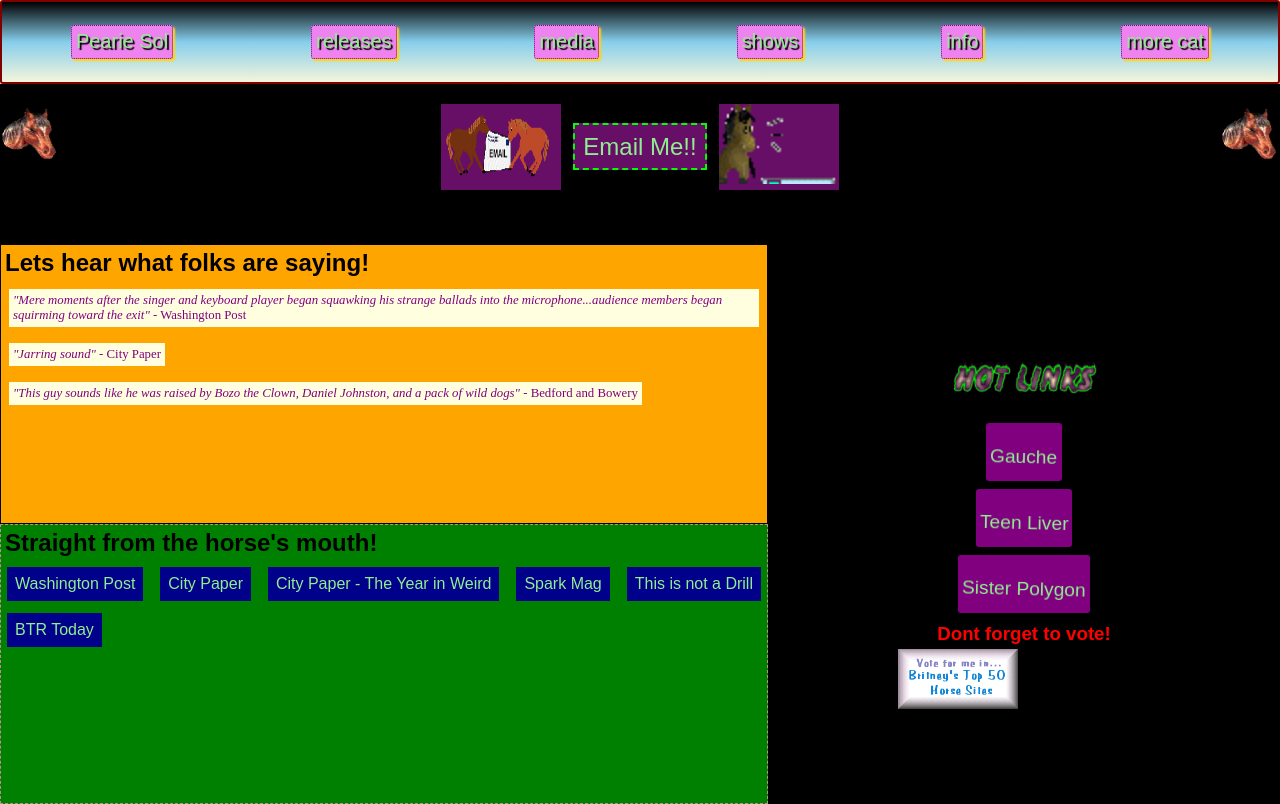
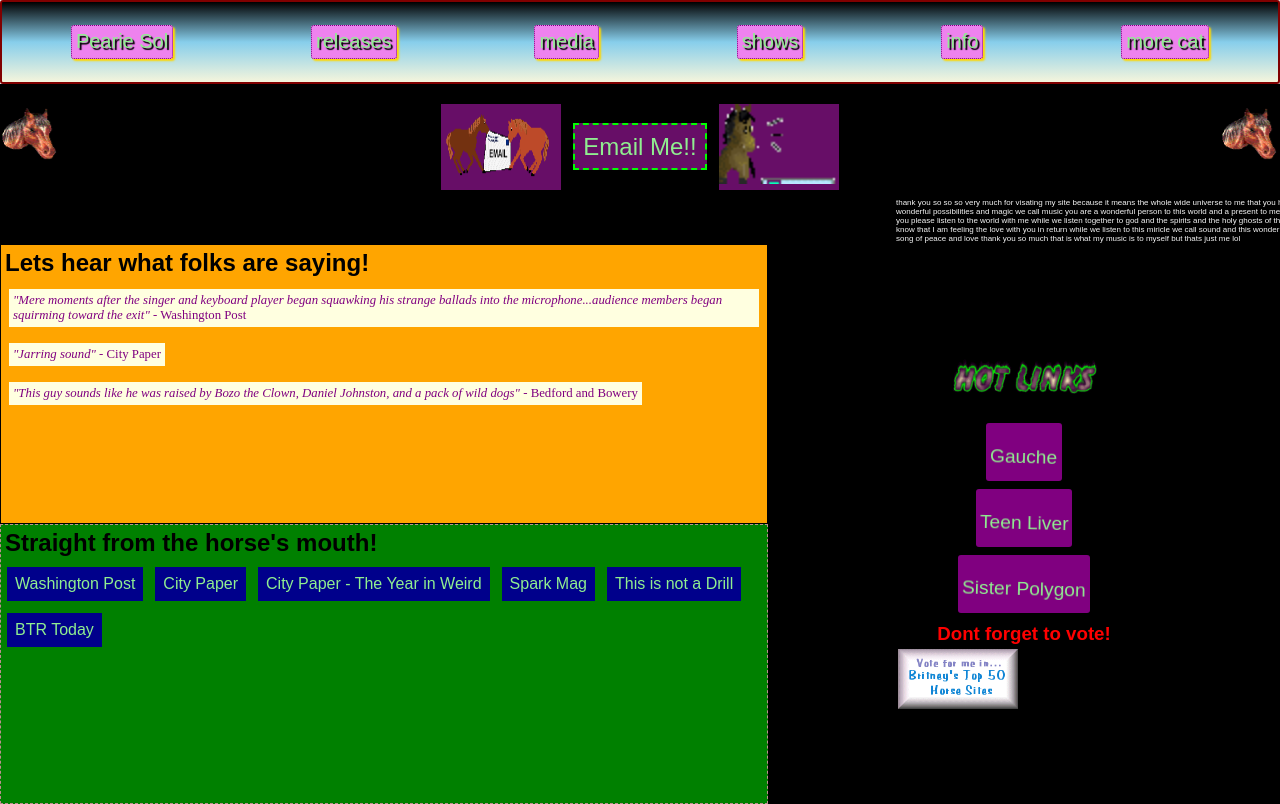
Before and after one commit to peariesol/peariesol, a React (Create React App) app: page /info in a window 1280 px wide. Built offline with nearby package versions, Linux system fonts and the light colour scheme.

Commit message:
add some secrets

```diff
--- a/src/Pages/Home/Alert/Alert.scss
+++ b/src/Pages/Home/Alert/Alert.scss
@@ -8,6 +8,7 @@
 	font-size: 1.5rem;
 	background: black;
 	width: initial;
+	margin: 0;
 }
 
 @keyframes scroll {
--- a/src/Pages/Home/CenterColumn/CenterColumn.scss
+++ b/src/Pages/Home/CenterColumn/CenterColumn.scss
@@ -11,11 +11,11 @@
 	justify-content: space-around;
 	align-items: center;
 	height: 64px;
-	margin: -30px 0 0;
+	margin: -20px 0 0;
 }
 
 .eye {
-	margin-top: -16px;
+	margin-top: -10px;
 	text-align: center;
 	display: block;
 	height: 64px;
--- a/src/Pages/Home/Home.scss
+++ b/src/Pages/Home/Home.scss
@@ -36,6 +36,11 @@
 	position: relative;
 }
 
+.catSpin {
+	transition: 500ms;
+	transform: rotateY(180deg) !important;
+}
+
 .imgHorizontalFlip {
 	transform: scaleX(-1);
 }
@@ -52,3 +57,7 @@
 .invertColors {
 	filter: invert(100%);
 }
+
+.rightCat {
+	animation: catSpin 1s linear forwards;
+}
--- a/src/Pages/Info/Info.js
+++ b/src/Pages/Info/Info.js
@@ -1,20 +1,7 @@
 import React from 'react'
-import links from '../../Utils/Press'
-import quotes from '../../Utils/PressQuotes'
+import InfoPageBottom from './InfoPageBottom/InfoPageBottom'
+import { dumbText } from '../../Utils/Constants'
 import './Info.css'
-
-const pressLinks = links.map(({ value, text, link }) => (
-	<a href={link} key={value}>
-		<p className="pressLink">{text}</p>
-	</a>
-))
-
-const pressQuotes = quotes.map(({ value, quote, outlet }) => (
-	<p className="pressQuote" key={value}>
-		<em>{`"${quote}"`}</em>
-		{` - ${outlet}`}
-	</p>
-))
 
 const Info = () => (
 	<div className="infoPage">
@@ -58,46 +45,9 @@ const Info = () => (
 					height="60"
 				/>
 			</div>
+			<p className="dumbText">{dumbText}</p>
 		</div>
-		<div className="infoPageBottom">
-			<div className="pressContainer bottomRow">
-				<div className="pressQuoteContainer">
-					<h2 className="pressHeading">Lets hear what folks are saying!</h2>
-					<div className="pressQuotes">{pressQuotes}</div>
-				</div>
-
-				<div className="pressLinkContainer">
-					<h2 className="pressHeading">Straight from the horse's mouth!</h2>
-					<div className="pressLinks">{pressLinks}</div>
-				</div>
-			</div>
-			<div className="hotLinks bottomRow">
-				<img src="gifs/hotLinks.gif" alt="hot links" width="200" />
-				<a href="https://g-a-u-c-h-e.bandcamp.com/releases" className="hotLink">
-					<p>Gauche</p>
-				</a>
-				<a href="https://teenliver.bandcamp.com/" className="hotLink">
-					<p>Teen Liver</p>
-				</a>
-				<a
-					href="https://sisterpolygonrecords.bigcartel.com/"
-					className="hotLink"
-				>
-					<p>Sister Polygon</p>
-				</a>
-				<div className="horseVoteBox">
-					<h3 className="horseVoteTitle">Dont forget to vote!</h3>
-					<div className="horseVote">
-						<img
-							src="gifs/horsetopsitevote.gif"
-							alt="horse gif 7, thats right, 7 horse gifs"
-							height="60"
-						/>
-						<img src="gifs/horse_vote.gif" alt="horse gif 6" height="60" />
-					</div>
-				</div>
-			</div>
-		</div>
+		<InfoPageBottom />
 	</div>
 )
 
--- a/src/Pages/Info/Info.scss
+++ b/src/Pages/Info/Info.scss
@@ -9,83 +9,6 @@
 	height: 20vh;
 }
 
-.infoPageBottom {
-	height: 70vh;
-	max-height: 80vh;
-	display: flex;
-	flex-direction: row;
-	justify-content: space-between;
-	align-items: center;
-}
-
-.pressContainer {
-	margin: 0 auto;
-	height: 100%;
-	width: 60vw;
-	min-width: 200px;
-	display: flex;
-	flex-direction: column;
-	justify-content: center;
-}
-
-.pressLinkContainer {
-	height: 100%;
-	border: 1px dashed rosybrown;
-	background: green;
-}
-
-.pressLinks {
-	display: flex;
-	flex-direction: row;
-	flex-wrap: wrap;
-	justify-content: space-between;
-}
-
-.pressLink {
-	margin: 6px;
-	padding: 8px;
-	background: darkblue;
-	animation: colorChange 1s linear infinite;
-	animation-play-state: paused;
-	display: inline-block;
-}
-
-.pressLink:hover {
-	cursor: help;
-	animation-play-state: running;
-	p {
-		text-decoration: underline wavy;
-	}
-}
-
-.pressQuoteContainer {
-	height: 100%;
-	border: 1px solid black;
-	background: orange;
-}
-
-.pressQuotes {
-	display: flex;
-	flex-direction: row;
-	flex-wrap: wrap;
-	justify-content: space-between;
-}
-
-.pressQuote {
-	font-size: 0.8em;
-	font-family: cursive;
-	padding: 4px;
-	margin: 8px;
-	background: lightyellow;
-	color: purple;
-	display: inline-block;
-	text-overflow: ellipsis;
-}
-
-.pressHeading {
-	margin: 4px;
-}
-
 .topRow {
 	margin: 20px 0 0;
 	padding: 0;
@@ -93,13 +16,6 @@
 	display: flex;
 	justify-content: space-between;
 	flex-direction: row;
-}
-
-.infoPageTop {
-	display: flex;
-	flex-direction: column;
-	justify-content: space-between;
-	align-items: center;
 }
 
 .contactInfo {
@@ -137,66 +53,11 @@
 	cursor: help;
 }
 
-.horseVoteBox {
-	display: flex;
-	flex-direction: column;
-	justify-content: center;
-	align-items: center;
+.dumbText {
+	display: inline-block;
+	position: relative;
+	left: 70vw;
+	color: whitesmoke;
+	width: 60vw;
+	font-size: 8px;
 }
-
-.horseVote {
-	display: flex;
-	flex-direction: row;
-	justify-content: center;
-	align-items: center;
-	flex-wrap: wrap-reverse;
-	img {
-		margin: 0 6px;
-	}
-}
-
-.horseVoteTitle {
-	color: red;
-	margin: 6px 0 4px;
-}
-
-.hotLinks {
-	min-width: 130px;
-	width: 40vw;
-	display: flex;
-	flex-direction: column;
-	justify-content: space-between;
-	align-items: center;
-}
-
-.hotLink {
-	padding: 0;
-	animation: colorChange 1s linear infinite;
-	animation-play-state: paused;
-	background: purple;
-	max-height: 50px;
-	border-radius: 3px;
-	margin: 4px;
-	padding: 4px;
-	p {
-		animation: linkTwerk 2s linear infinite alternate;
-		animation-play-state: running;
-	}
-}
-
-.hotLink:hover {
-	animation-play-state: running;
-	text-decoration: underline wavy;
-	cursor: help;
-}
-
-@keyframes linkTwerk {
-	0% {
-		font-size: 1em;
-		transform: rotate(-2deg);
-	}
-	100% {
-		font-size: 1.4em;
-		transform: rotate(5deg);
-	}
-}
--- /dev/null
+++ b/src/Pages/Info/InfoPageBottom/InfoPageBottom.js
@@ -0,0 +1,58 @@
+import React from 'react'
+import links from '../../../Utils/Press'
+import quotes from '../../../Utils/PressQuotes'
+import './InfoPageBottom.css'
+
+const pressLinks = links.map(({ value, text, link }) => (
+	<a href={link} key={value}>
+		<p className="pressLink">{text}</p>
+	</a>
+))
+
+const pressQuotes = quotes.map(({ value, quote, outlet }) => (
+	<p className="pressQuote" key={value}>
+		<em>{`"${quote}"`}</em>
+		{` - ${outlet}`}
+	</p>
+))
+
+const InfoPageBottom = () => (
+	<div className="infoBottom">
+		<div className="pressContainer bottomRow">
+			<div className="pressQuoteContainer">
+				<h2 className="pressHeading">Lets hear what folks are saying!</h2>
+				<div className="pressQuotes">{pressQuotes}</div>
+			</div>
+
+			<div className="pressLinkContainer">
+				<h2 className="pressHeading">Straight from the horse's mouth!</h2>
+				<div className="pressLinks">{pressLinks}</div>
+			</div>
+		</div>
+		<div className="hotLinks bottomRow">
+			<img src="gifs/hotLinks.gif" alt="hot links" width="200" />
+			<a href="https://g-a-u-c-h-e.bandcamp.com/releases" className="hotLink">
+				<p>Gauche</p>
+			</a>
+			<a href="https://teenliver.bandcamp.com/" className="hotLink">
+				<p>Teen Liver</p>
+			</a>
+			<a href="https://sisterpolygonrecords.bigcartel.com/" className="hotLink">
+				<p>Sister Polygon</p>
+			</a>
+			<div className="horseVoteBox">
+				<h3 className="horseVoteTitle">Dont forget to vote!</h3>
+				<div className="horseVote">
+					<img
+						src="gifs/horsetopsitevote.gif"
+						alt="horse gif 7, thats right, 7 horse gifs"
+						height="60"
+					/>
+					<img src="gifs/horse_vote.gif" alt="horse gif 6" height="60" />
+				</div>
+			</div>
+		</div>
+	</div>
+)
+
+export default InfoPageBottom
--- /dev/null
+++ b/src/Pages/Info/InfoPageBottom/InfoPageBottom.scss
@@ -0,0 +1,140 @@
+.infoBottom {
+	height: 70vh;
+	max-height: 80vh;
+	display: flex;
+	flex-direction: row;
+	justify-content: space-between;
+	align-items: center;
+}
+
+.pressContainer {
+	margin: 0 auto;
+	height: 100%;
+	width: 60vw;
+	min-width: 200px;
+	display: flex;
+	flex-direction: column;
+	justify-content: center;
+}
+
+.pressQuoteContainer {
+	height: 100%;
+	border: 1px solid black;
+	background: orange;
+}
+
+.pressQuotes {
+	display: flex;
+	flex-direction: row;
+	flex-wrap: wrap;
+	justify-content: space-between;
+}
+
+.pressQuote {
+	font-size: 0.8em;
+	font-family: cursive;
+	padding: 4px;
+	margin: 8px;
+	background: lightyellow;
+	color: purple;
+	display: inline-block;
+	text-overflow: ellipsis;
+}
+
+.pressLinkContainer {
+	height: 100%;
+	border: 1px dashed rosybrown;
+	background: green;
+}
+
+.pressLinks {
+	display: flex;
+	flex-direction: row;
+	flex-wrap: wrap;
+	justify-content: flex-start;
+}
+
+.pressLink {
+	margin: 6px;
+	padding: 8px;
+	background: darkblue;
+	animation: colorChange 1s linear infinite;
+	animation-play-state: paused;
+	display: inline-block;
+}
+
+.pressLink:hover {
+	cursor: help;
+	animation-play-state: running;
+	p {
+		text-decoration: underline wavy;
+	}
+}
+
+.pressHeading {
+	margin: 4px;
+}
+
+.hotLinks {
+	min-width: 130px;
+	width: 40vw;
+	display: flex;
+	flex-direction: column;
+	justify-content: space-between;
+	align-items: center;
+}
+
+.hotLink {
+	padding: 0;
+	animation: colorChange 1s linear infinite;
+	animation-play-state: paused;
+	background: purple;
+	max-height: 50px;
+	border-radius: 3px;
+	margin: 4px;
+	padding: 4px;
+	p {
+		animation: linkTwerk 2s linear infinite alternate;
+		animation-play-state: running;
+	}
+}
+
+.hotLink:hover {
+	animation-play-state: running;
+	text-decoration: underline wavy;
+	cursor: help;
+}
+
+.horseVoteBox {
+	display: flex;
+	flex-direction: column;
+	justify-content: center;
+	align-items: center;
+}
+
+.horseVote {
+	display: flex;
+	flex-direction: row;
+	justify-content: center;
+	align-items: center;
+	flex-wrap: wrap-reverse;
+	img {
+		margin: 0 6px;
+	}
+}
+
+.horseVoteTitle {
+	color: red;
+	margin: 6px 0 4px;
+}
+
+@keyframes linkTwerk {
+	0% {
+		font-size: 1em;
+		transform: rotate(-2deg);
+	}
+	100% {
+		font-size: 1.4em;
+		transform: rotate(5deg);
+	}
+}
--- a/src/Pages/Media/Media.scss
+++ b/src/Pages/Media/Media.scss
@@ -41,3 +41,7 @@
 	justify-content: space-around;
 	flex-wrap: wrap;
 }
+
+.loader {
+	height: 315px;
+}
--- a/src/Pages/MoreCat/MoreCat.js
+++ b/src/Pages/MoreCat/MoreCat.js
@@ -70,7 +70,7 @@ class MoreCat extends Component {
 					</p>
 				</div>
 				<div className="catForm">
-					<input
+                    <input
 						type="text"
 						placeholder="those juicy digits"
 						value={input}
--- /dev/null
+++ b/src/Utils/Constants.js
@@ -0,0 +1,2 @@
+export const dumbText =
+	"thank you so so so very much for visating my site because it means the whole wide universe to me that you have made it here on this day won't you join me in celebriting this miricle we call life and all the magical and wonderful possibilities and magic we call music you are a wonderful person to this world and a present to me so please wont you please let me give a present to you? I just need your credit card number now so wont you please listen to the world with me while we listen together to god and the spirits and the holy ghosts of those who have fallen past and thos who will fall? So thank you for all the love you have given me and always know that I am feeling the love with you in return while we listen to this miricle we call sound and this wonder we call the ocean of our minds and our thoughts and please join hands with me while we sing the world our song of peace and love thank you so much that is what my music is to myself but thats just me lol"
```
Also changed, not shown: src/Pages/Home/CenterColumn/CenterColumn.js (+12 -2 lines), src/Pages/Home/Home.js (+37 -8 lines).
